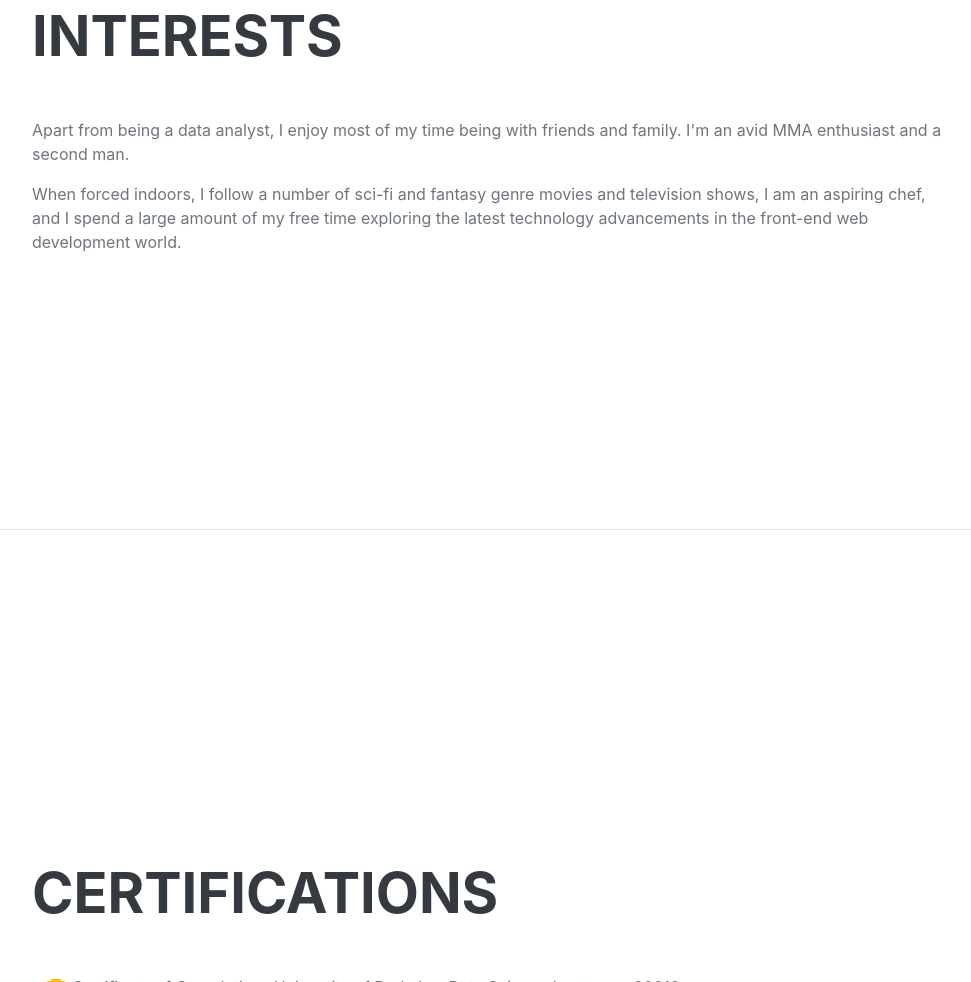
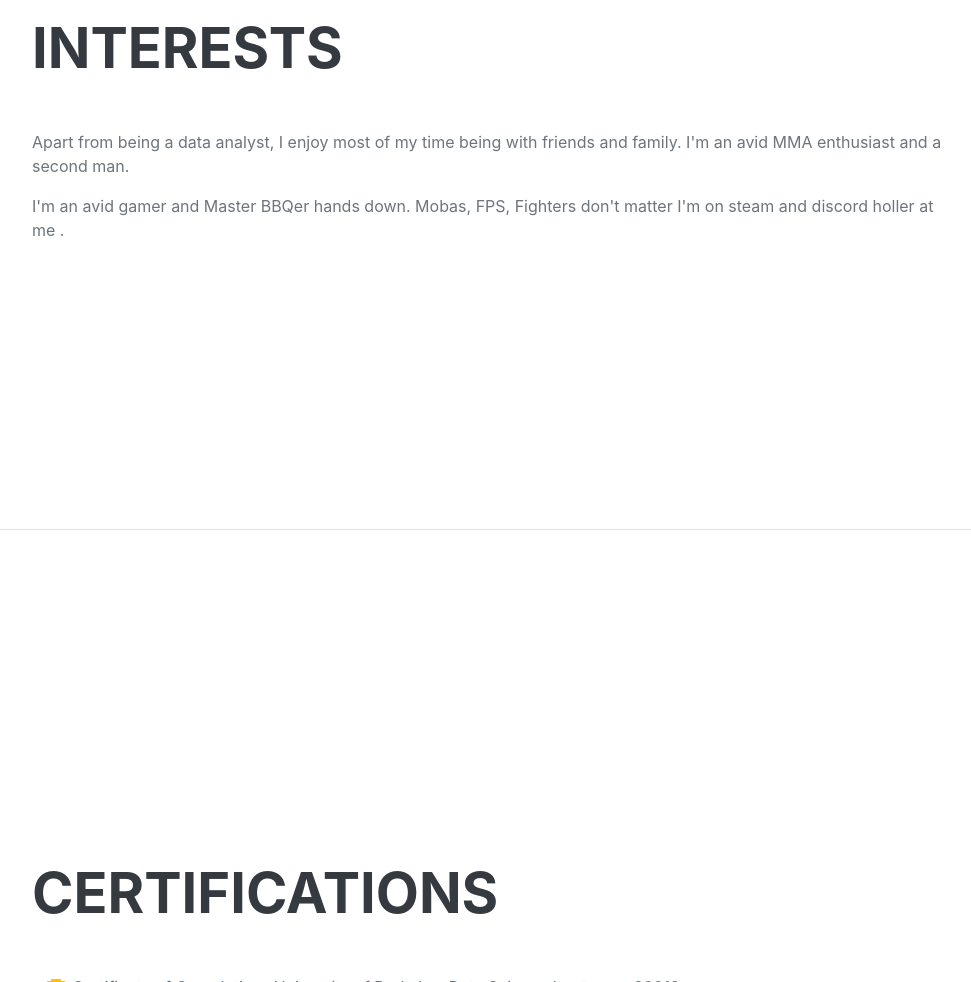
Before and after one commit to jeffwiffaf/jeffwiffaf, a plain HTML site: page index.html in a window 1280 px wide. Shown: the part 3880-4862 px from the top of the page, without its empty margins (288-1259 px from the left). Drawn offline with nearby package versions, Linux system fonts and the light colour scheme; a web font is replaced by a local one.

Commit message:
Add files via upload

```diff
--- a/index.html
+++ b/index.html
@@ -176,7 +176,7 @@
                 <div class="resume-section-content">
                     <h2 class="mb-5">Interests</h2>
                     <p>Apart from being a data analyst, I enjoy most of my time being with friends and family. I'm an avid MMA enthusiast and a second man. </p>
-                    <p class="mb-0">When forced indoors, I follow a number of sci-fi and fantasy genre movies and television shows, I am an aspiring chef, and I spend a large amount of my free time exploring the latest technology advancements in the front-end web development world.</p>
+                    <p class="mb-0"> I'm an avid gamer and Master BBQer hands down. Mobas, FPS, Fighters don't matter I'm on steam and discord holler at me .</p>
                 </div>
             </section>
             <hr class="m-0" />
```
